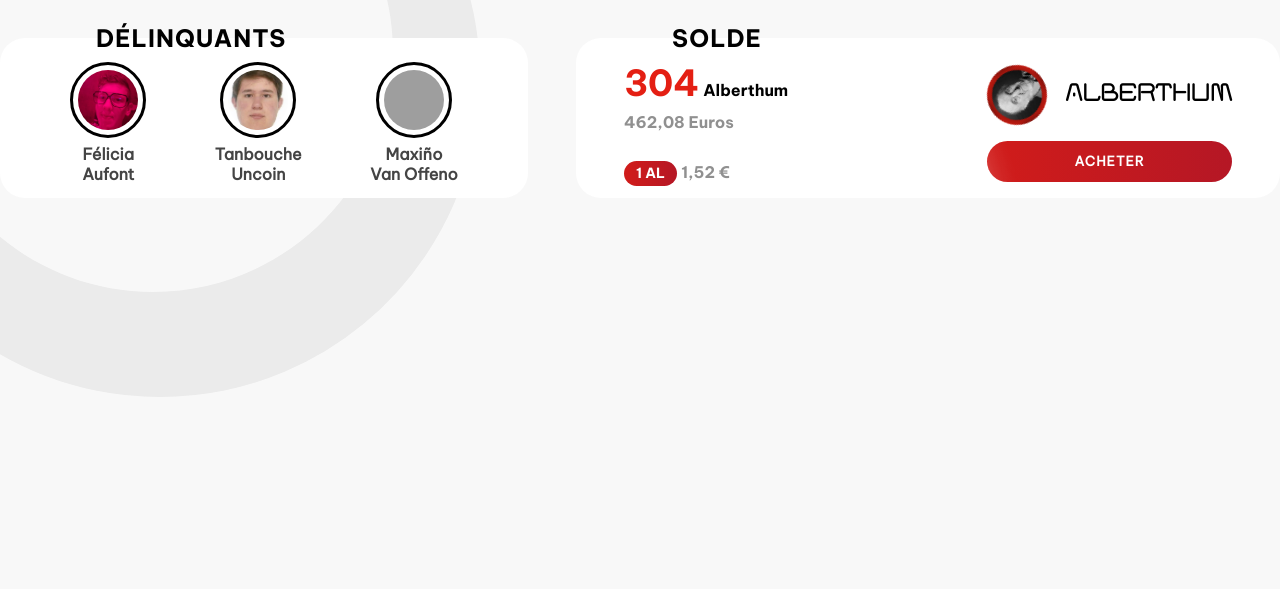
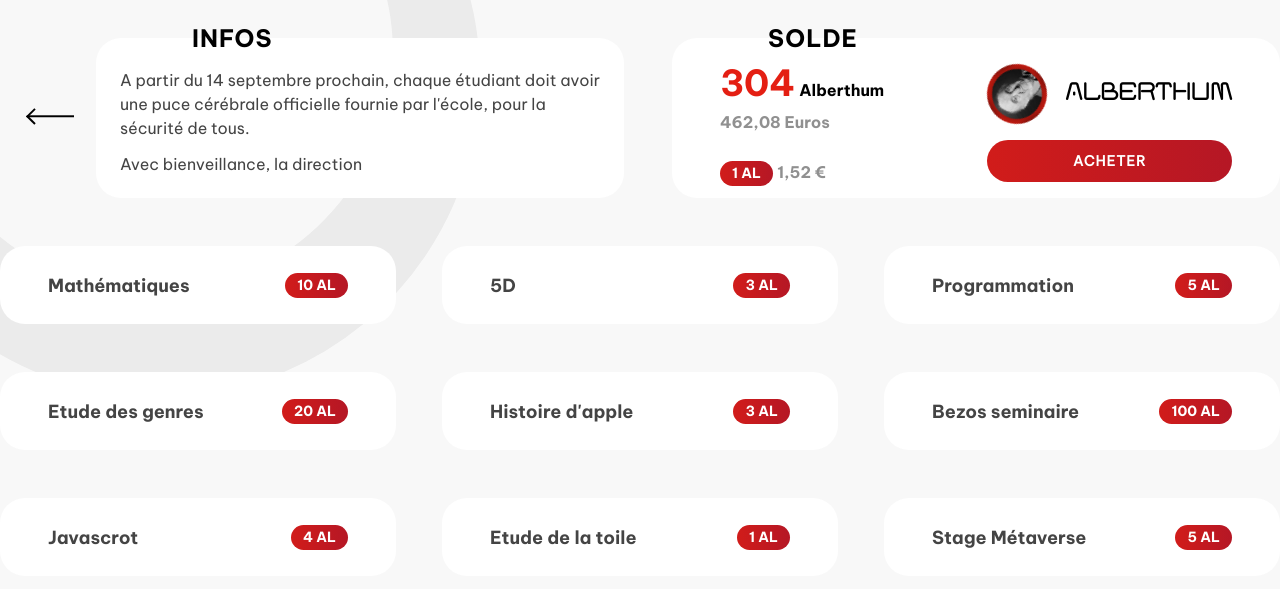
Before and after one commit to Ryypin/web_basement_2022, a website: page src/cours.html in a window 1280 px wide. Shown: the part 107-696 px from the top of the page. Drawn offline with nearby package versions, Linux system fonts and the light colour scheme; files that its build step writes are made by us from their sources; grey boxes are pictures that could not be loaded.

Commit message:
Cours end / MAXIME IS YOUR TURN TO FINISH BITCH

```diff
--- a/src/cours.html
+++ b/src/cours.html
@@ -44,37 +44,21 @@
       </nav>
 		</header>
 		<main class="content">
-      <div class="content__block thug">
-        <h2 class="title _medium _upper _marg-left">Délinquants</h2>
-        <ul class="thug__list">
-          <li class="thug__el">
-            <div class="thug__img">
-              <img class="thug__face" src="assets/images/felix.jpg" alt="Un beau gosse.">
-            </div>
-            <p class="thug__name">
-              <span>Félicia</span>
-              <span>Aufont</span>
-            </p>
-          </li>
-          <li class="thug__el">
-            <div class="thug__img">
-              <img class="thug__face" src="assets/images/tanguy.jpg" alt="Un beau gosse.">
-            </div>
-            <p class="thug__name">
-              <span>Tanbouche</span>
-              <span>Uncoin</span>
-            </p>
-          </li>
-          <li class="thug__el">
-            <div class="thug__img">
-              <img class="thug__face" src="assets/images/max.png" alt="Un beau gosse.">
-            </div>
-            <p class="thug__name">
-              <span>Maxiño</span>
-              <span>Van Offeno</span>
-            </p>
-          </li>
-        </ul>
+      <div class="content__block thug infos">
+        <a href="index.html">
+            <svg class="infos__svg" xmlns="http://www.w3.org/2000/svg" width="49" height="16.899" viewBox="0 0 49 16.899">
+                <g id="Groupe_17" data-name="Groupe 17" transform="translate(-118 -197.728)">
+                  <rect id="Rectangle_31" data-name="Rectangle 31" width="47" height="2" transform="translate(120 205)"/>
+                  <rect id="Rectangle_32" data-name="Rectangle 32" width="12" height="2" transform="translate(118 206.213) rotate(-45)"/>
+                  <rect id="Rectangle_33" data-name="Rectangle 33" width="12" height="2" transform="translate(119.414 204.728) rotate(45)"/>
+                </g>
+            </svg>
+        </a>
+        <h2 class="title _medium _upper _marg-left">Infos</h2>
+        <div class="cours__infos">
+            <p>A partir du 14 septembre prochain, chaque étudiant doit avoir une puce cérébrale officielle fournie par l'école, pour la sécurité de tous.</p>
+            <p>Avec bienveillance, la direction</p>
+        </div>
       </div>
       <div class="content__block">
         <h2 class="title _medium _upper _marg-left">Solde</h2>
@@ -104,6 +88,51 @@
         </div>
       </div>
 	</main>
+
+    <div class="container__cours">
+        <div class="cours__buy">
+            <span>Mathématiques</span>
+            <span class="sold__al">10 AL</span>
+        </div>
+        <div class="cours__buy">
+            <span>5D</span>
+            <span class="sold__al">3 AL</span>
+        </div>
+        <div class="cours__buy">
+            <span>Programmation</span>
+            <span class="sold__al">5 AL</span>
+        </div>
+    </div>
+
+    <div class="container__cours">
+        <div class="cours__buy">
+            <span>Etude des genres</span>
+            <span class="sold__al">20 AL</span>
+        </div>
+        <div class="cours__buy">
+            <span>Histoire d'apple</span>
+            <span class="sold__al">3 AL</span>
+        </div>
+        <div class="cours__buy">
+            <span>Bezos seminaire</span>
+            <span class="sold__al">100 AL</span>
+        </div>
+    </div>
+
+    <div class="container__cours">
+        <div class="cours__buy">
+            <span>Javascrot</span>
+            <span class="sold__al">4 AL</span>
+        </div>
+        <div class="cours__buy">
+            <span>Etude de la toile</span>
+            <span class="sold__al">1 AL</span>
+        </div>
+        <div class="cours__buy">
+            <span>Stage Métaverse</span>
+            <span class="sold__al">5 AL</span>
+        </div>
+    </div>
 
 	<div class="payPopUp">
 		<div class="popUpContainer">
@@ -150,16 +179,13 @@
 				</div>
 				<div class="popUp__line"><input class="inputPopup inputPopup__long" placeholder="Numéro de carte" type="text"></div>
 				<div class="popUp__line"><input class="inputPopup inputPopup--maringRIght" placeholder="Validité" type="text"><input class="inputPopup inputPopup--marginLeft" placeholder="Cryptogramme" type="text"></div>
+				<div class="popUp__line"><button class="button" id="popUpExitPay">Payer</button></div>
 			</div>
 
 
 
 		</div>
 	</div>
-
-		<footer>
-
-		</footer>
     <!-- <div class="background _left"></div>
     <div class="background _right"></div> -->
 	</body>
--- a/src/scripts/main.js
+++ b/src/scripts/main.js
@@ -17,3 +17,9 @@ if(buyButton){
     });
 
 }
+
+const buttonHref = document.querySelector('.button-href');
+
+buttonHref.addEventListener('click', event => {
+    window.href = 'http://localhost:3000/cours.html';
+})
--- a/src/styles/components/_content.scss
+++ b/src/styles/components/_content.scss
@@ -72,7 +72,12 @@
         align-items: center;
         justify-content: space-between;
         border-bottom: solid 2px $c-grey;
-        padding: 24px 0;
+        padding: 24px 12px;
+        cursor: pointer;
+    }
+    &__el:hover{
+        background-color: $c-accent;
+        color: white;
     }
     &__al{
         display: inline-block;
--- /dev/null
+++ b/src/styles/components/_cours.scss
@@ -0,0 +1,55 @@
+.cours{
+    &__buy{
+        display: flex;
+        align-items: center;
+        justify-content: space-between;
+        width: 300px;
+        height: 78px;
+        background-color: white;
+        border-radius: 25px;
+        padding-left: 48px;
+        padding-right: 48px;
+        transition: 0.4s;
+        cursor: pointer;
+        span:first-child{
+            font-family: 'BeVietnamPro-Bold';
+            font-weight: 500;
+        }
+    }
+    &__buy:hover{
+        background-color: $c-accent;
+        transition: 0.4s;
+        span:first-child{
+            color: white;
+        }
+    }
+    &__infos{
+        position: relative;
+        margin-left: 24px;
+        margin-right: 24px;
+        p{
+            font-size: 16px;
+            margin: 0;
+        }
+        p:first-child{
+            margin-top: 12px;
+            margin-bottom: 12px;
+        }
+    }
+}
+.container__cours{
+    display: flex;
+    align-items: center;
+    justify-content: space-between;
+    margin-bottom: 48px;
+}
+.infos{
+    position: relative;
+    margin-left: 96px;
+    &__svg{
+        width: 48px;
+        position: absolute;
+        left: -70px;
+        top: 70px;
+    }
+}
--- a/src/styles/main.scss
+++ b/src/styles/main.scss
@@ -1,5 +1,6 @@
 @import 'utils/global';
 @import 'utils/max';
+@import 'components/cours';
 @import 'utils/transition';
 @import 'components/type';
 @import 'components/alberthum';
--- a/src/styles/utils/_global.scss
+++ b/src/styles/utils/_global.scss
@@ -43,6 +43,8 @@ h1, h2, h3, h4, h5, h6{
 }
 
 .button{
+    display: block;
+    text-decoration: none;
     cursor: pointer;
     position: relative;
     background: none;
@@ -50,6 +52,7 @@ h1, h2, h3, h4, h5, h6{
     padding: 0;
     margin: 0;
     font-family: 'BeVietnamPro-Regular';
+    font-size: 14px;
     text-transform: uppercase;
     color: #fff;
     cursor: pointer;
@@ -64,6 +67,26 @@ h1, h2, h3, h4, h5, h6{
         margin: auto;
     }
 }
+
+// div{
+//     display: flex;
+//     align-items: center;
+//     width: 100%;
+//     height: 10px;
+
+//     background: red;
+//     outline: .1rem dashed dodgerblue;
+
+//     font-size: 10px;
+//     line-height: 10px;
+//     color: red;
+
+//     position: absolute;
+//     top: 0;
+//     left: 0;
+//     transform: translate(-50%,0);
+
+// }
 .button::after{
     content: '';
     position: absolute;
@@ -74,11 +97,12 @@ h1, h2, h3, h4, h5, h6{
     filter: blur(1px);
     opacity: 0.9;
     top: -30px;
+    left: 0;
     transition: 0.7s;
     transform: translateX(-200px) rotate(-20deg);
 }
 .button:hover::after{
-    transform: translate(140px, 10px) rotate(-20deg);
+    transform: translate(270px, 10px) rotate(-20deg);
 }
 .button:hover{
     transition: 0.4s;
--- a/src/styles/utils/_transition.scss
+++ b/src/styles/utils/_transition.scss
@@ -40,3 +40,6 @@
         animation: translateLeft 0.6s 1 ease-in;
     }
 }
+.cours__buy{
+    animation: translateRight 0.6s 1 ease-in-out;
+}
```
Also changed, not shown: src/index.html (+5 -15 lines).
